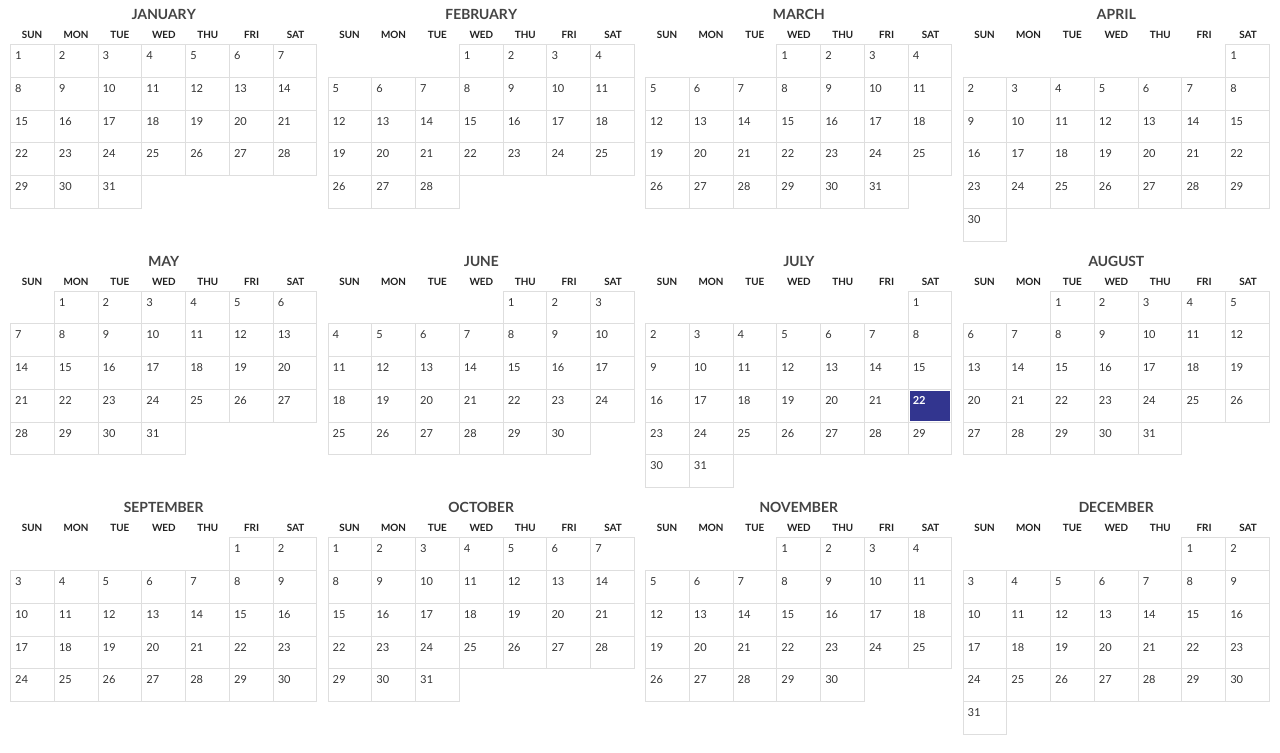
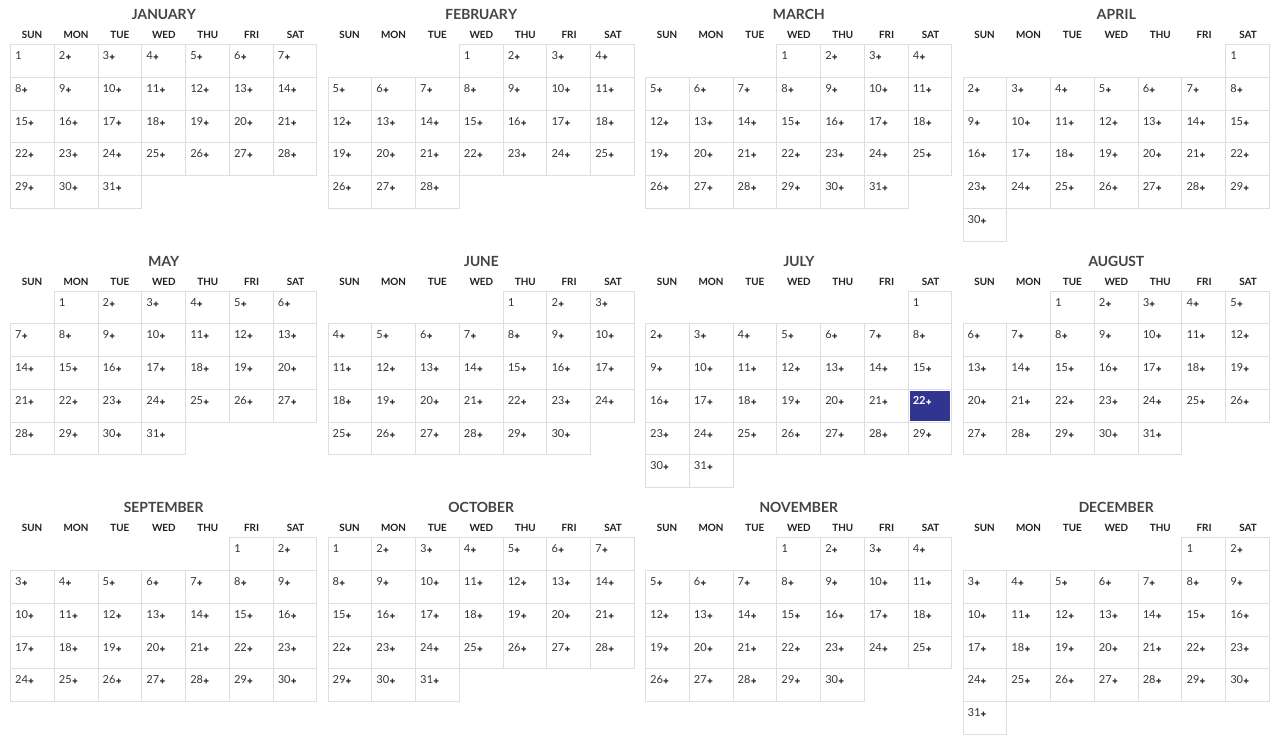
Before and after one commit to bodyk/bodyk.github.io, a plain HTML site: page docs/index.html in a window 1280 px wide. Shown: the part 47-800 px from the top of the page. Drawn offline with nearby package versions, Linux system fonts and the light colour scheme.

Commit message:
add changes to show popup

```diff
--- a/docs/index.html
+++ b/docs/index.html
@@ -83,7 +83,7 @@
             var m, d1, t = [], y = '', w = 0, r = 0, n = _.reduce(moment.weekdaysShort(), function(n, ddd) { return n += '<div class="ddd" data-ddd="' + ddd + '"></div>'; }, '');
             for (m = 0; m <= 11; m++) {
                 d1 = moment([year, m, 1]);
-                t.push('<div class="MMMM">' + moment.months()[m] + '</div>' + n + '<div class="MM"><a href="#" class="' + (year == moment().year() && m == moment().month() && 1 == moment().date() ? 'active ' : '') + 'D" data-d="' + d1.day() + '" data-date="' + year + '-' + ('00' + (m + 1)).slice(-2) + '-01" draggable="false"><span class="num">1</span><div class="content"></div></a>' + _.range(2, d1.daysInMonth() + 1).reduce(function(MM, d) { return MM += '<a href="#" class="' + (year == moment().year() && m == moment().month() && d == moment().date() ? 'active ' : '') + 'D" data-date="' + year + '-' + ('00' + (m + 1)).slice(-2) + '-' + ('00' + d).slice(-2) + '" draggable="false">' + '<span class="num">' + d + '</span>' + '<div class="content"></div></a>'; }, '') + '</div>');
+                t.push('<div class="MMMM">' + moment.months()[m] + '</div>' + n + '<div class="MM"><a href="#" class="' + (year == moment().year() && m == moment().month() && 1 == moment().date() ? 'active ' : '') + 'D" data-d="' + d1.day() + '" data-date="' + year + '-' + ('00' + (m + 1)).slice(-2) + '-01" draggable="false"><span class="num">1</span><div class="content"></div></a>' + _.range(2, d1.daysInMonth() + 1).reduce(function (MM, d) { return MM += '<a href="#" class="' + (year == moment().year() && m == moment().month() && d == moment().date() ? 'active ' : '') + 'D" data-date="' + year + '-' + ('00' + (m + 1)).slice(-2) + '-' + ('00' + d).slice(-2) + '" draggable="false">' + '<span class="num">' + d + '<span class="hover" data-content="Add users to your feed"><i class="add tiny icon"></i></span>' + '</span>' + '<div class="content"></div></a>'; }, '') + '</div>');
                 w = Math.max(w, Math.ceil((d1.day() + d1.daysInMonth()) / 7));
                 if (m == 3 || m == 7 || m == 11) {
                     y += '<div class="M" data-w="' + w + '">' + t.join('</div><div class="M" data-w="' + w + '">') + '</div>';
@@ -96,6 +96,10 @@
             this.element.querySelector('.prev').addEventListener('click', () => { this.show(--this.year); });
             this.element.querySelector('.next').addEventListener('click', () => { this.show(++this.year); });
             this.element.querySelectorAll('.D').forEach((element) => element.addEventListener('click', (event) => { this.callback(event.target.getAttribute('data-date')); }));
+
+            $('.hover').popup({
+                position: 'top center'
+            });
         }
     }
 
```
